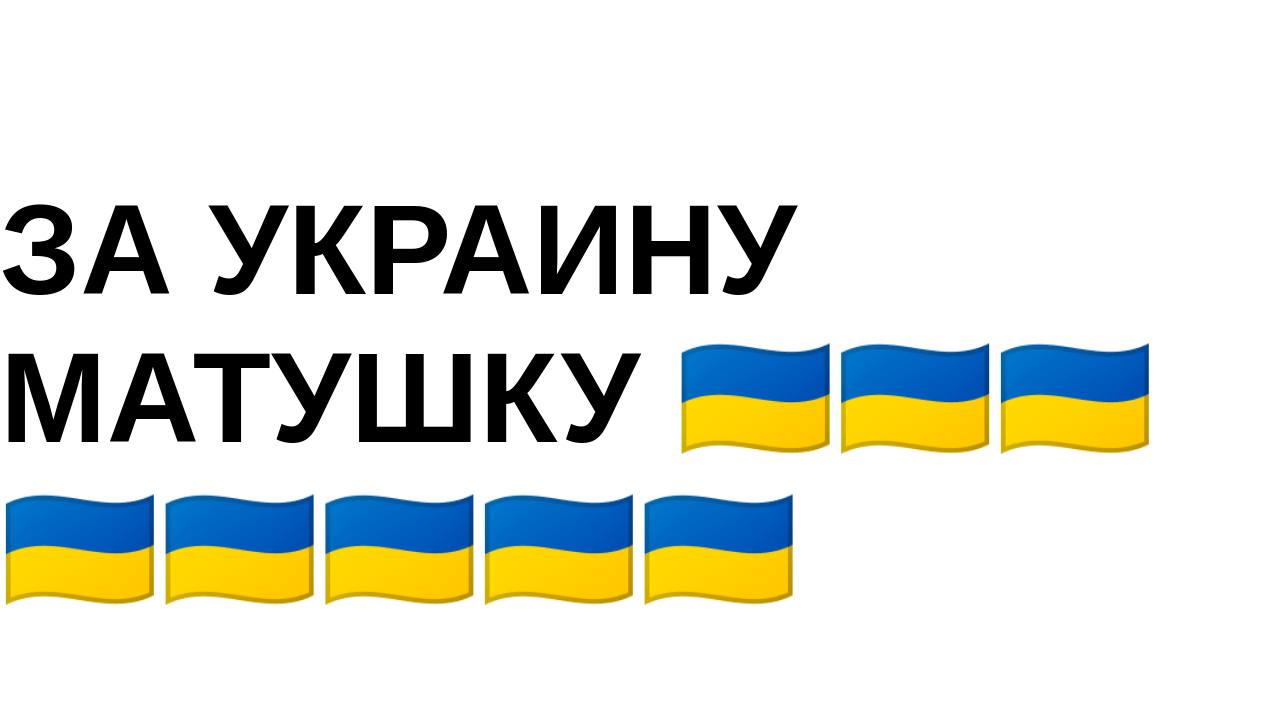
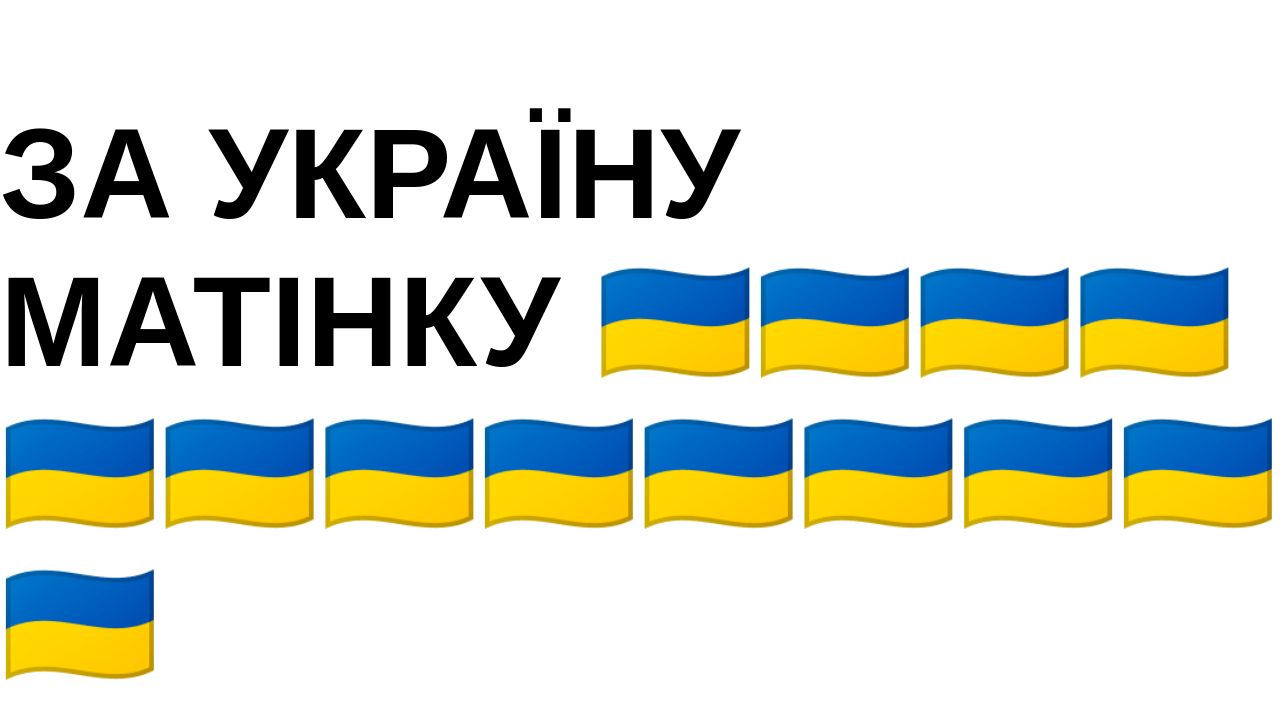
Before and after one commit to nacchip/secret_message, a plain HTML site: page index.html in a window 1280 px wide. Drawn offline with Linux system fonts and the light colour scheme.

Commit message:
Update index.html

```diff
--- a/index.html
+++ b/index.html
@@ -18,6 +18,6 @@ h1 {
 </style>
 </head>
 <body>
-  <h1>ЗА УКРАИНУ МАТУШКУ 🇺🇦🇺🇦🇺🇦🇺🇦🇺🇦🇺🇦🇺🇦🇺🇦</h1>
+  <h1>ЗА УКРАЇНУ МАТIНКУ 🇺🇦🇺🇦🇺🇦🇺🇦🇺🇦🇺🇦🇺🇦🇺🇦🇺🇦🇺🇦🇺🇦🇺🇦🇺🇦</h1>
 </body>
 </html>
```
